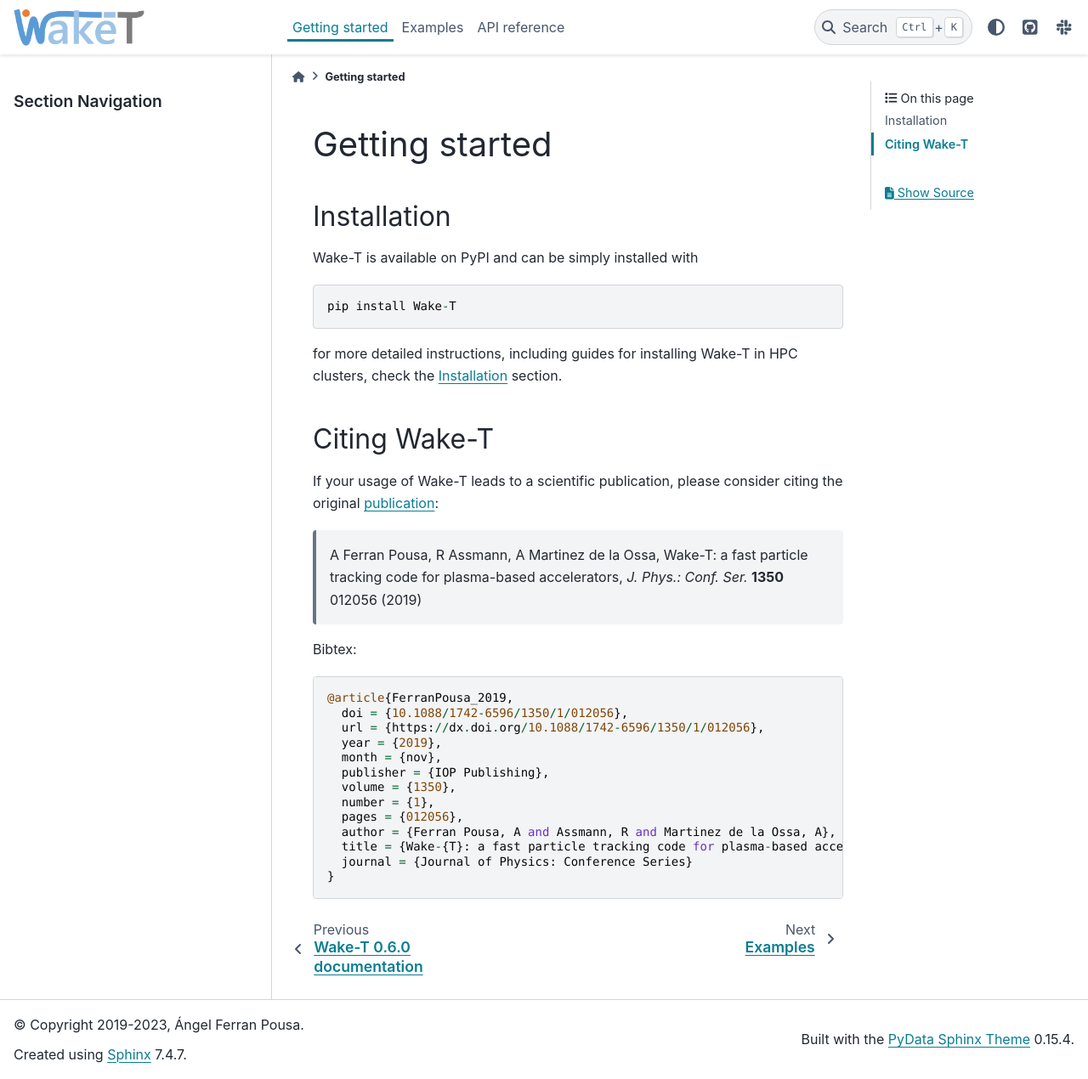
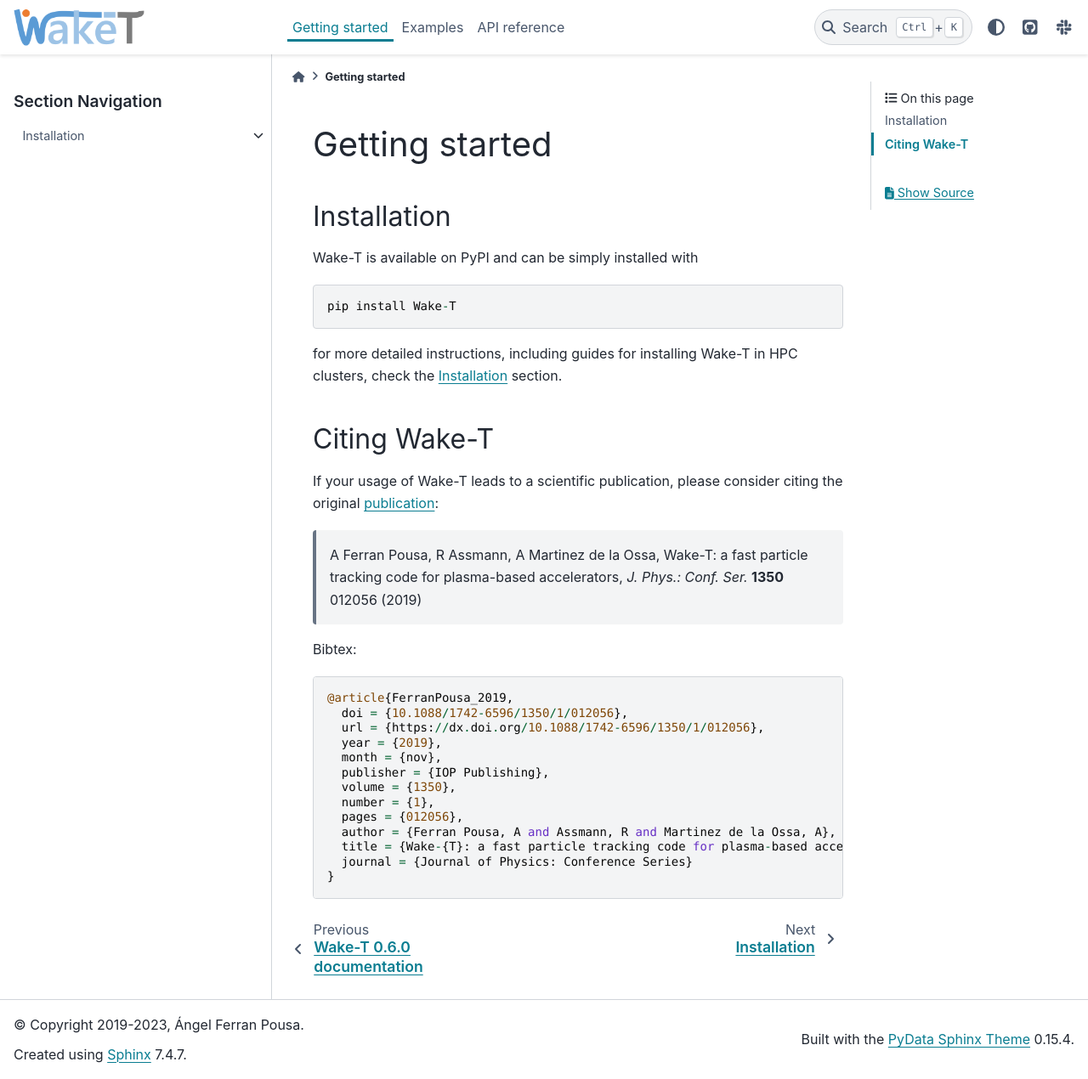
Before and after one commit to AngelFP/Wake-T, a Sphinx documentation site: the page built from docs/source/getting_started/index.rst, in a window 1280 px wide and 1270 px high. Shown: the whole window at 85% size. Built offline with Sphinx 7.4.7 and the PyData theme 0.15.4, drawn with Linux system fonts in a browser that asks for light colours; pages that are not in the unit, such as notebooks, are missing from menus.

Commit message:
Add toctree with installation

```diff
--- a/docs/source/getting_started/index.rst
+++ b/docs/source/getting_started/index.rst
@@ -11,6 +11,13 @@
 
 for more detailed instructions, including guides for installing Wake-T in HPC
 clusters, check the :ref:`installation_ref` section.
+
+
+.. toctree::
+   :maxdepth: 2
+   :hidden:
+
+   installation
 
 
 Citing Wake-T
```
